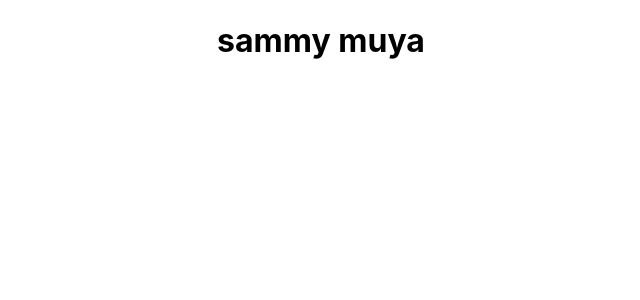
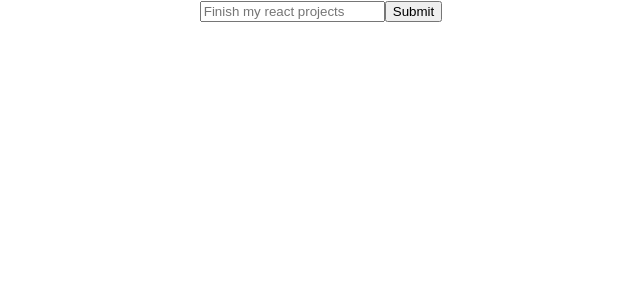
Before and after one commit to muyasamuel/React-Todo-List, a React (Create React App) app: page / in a window 1280 px wide. Shown: the top 300 px of the page, without its empty margins (319-959 px from the left). Built offline with nearby package versions, Linux system fonts and the light colour scheme.

Commit message:
Add an input through an input component

```diff
--- a/src/App.js
+++ b/src/App.js
@@ -1,10 +1,11 @@
 
 import './App.css';
+import Input from './components/Input';
 
 function App() {
   return (
     <div className="App">
-      <h1> sammy muya</h1>
+     <Input />
     </div>
   );
 }
--- /dev/null
+++ b/src/components/Input.js
@@ -0,0 +1,12 @@
+import React from 'react'
+
+function input() {
+  return (
+    <div>
+        <input  type='text' placeholder='Finish my react projects' />
+        <button>Submit</button>
+    </div>
+  )
+}
+
+export default input
```
